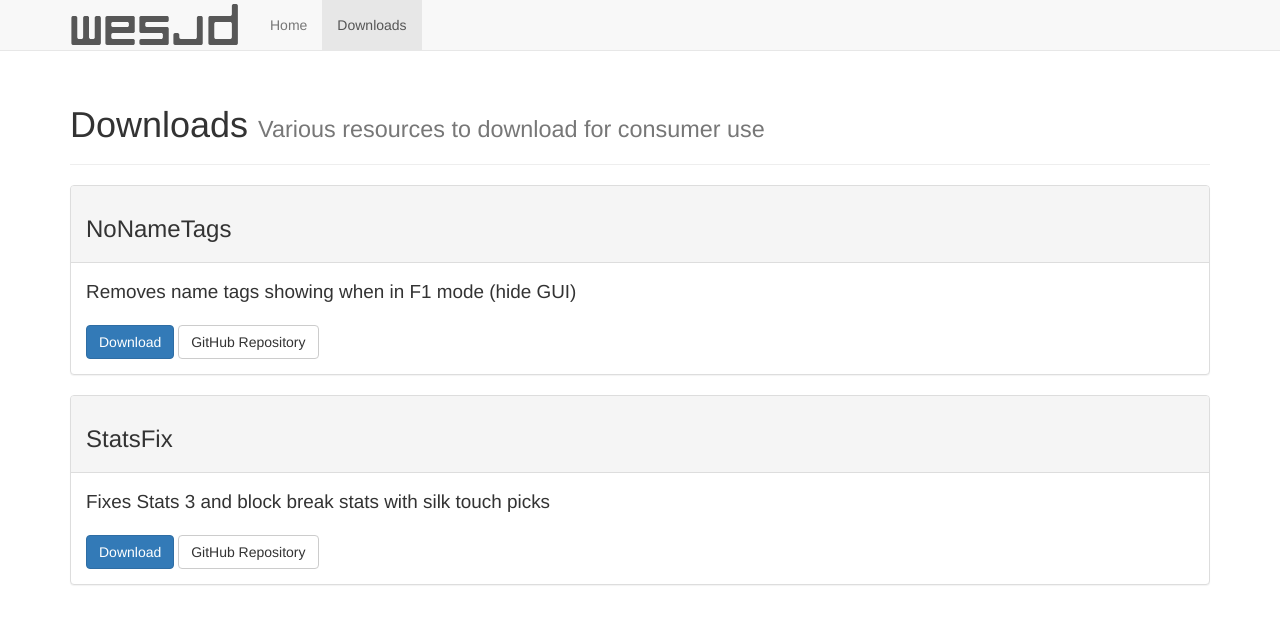
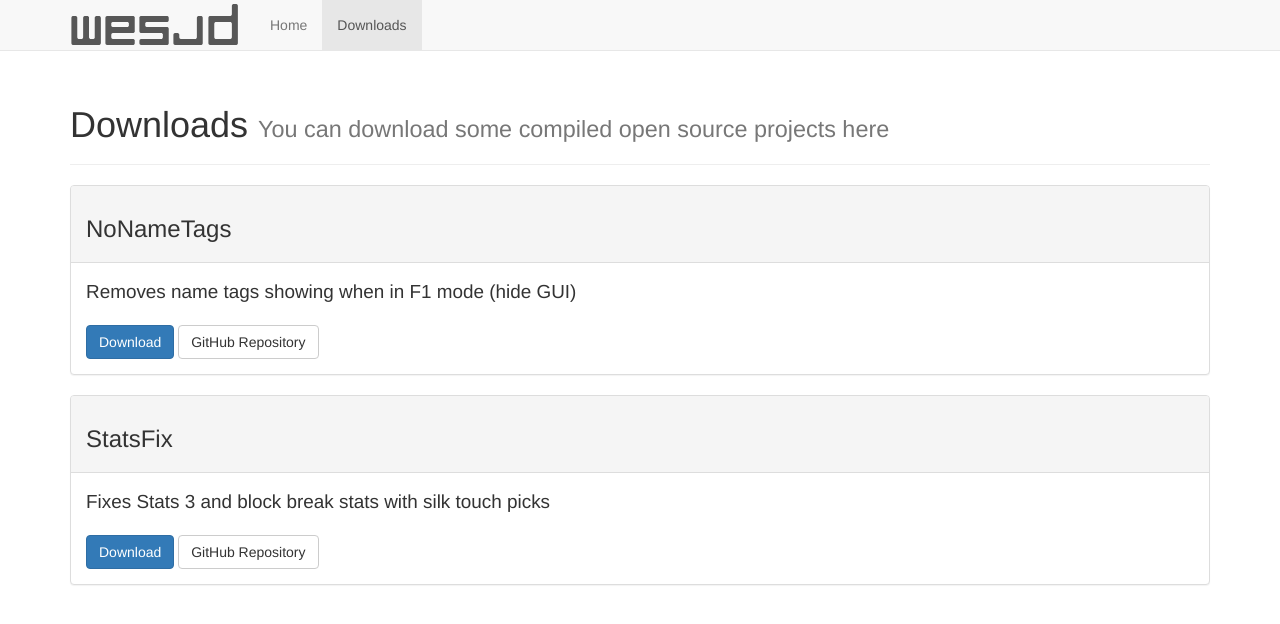
Before and after one commit to WesJD/WesJD.github.io, a plain HTML site: page downloads/index.html in a window 1280 px wide. Drawn offline with nearby package versions, Linux system fonts and the light colour scheme.

Commit message:
Better wording.

```diff
--- a/downloads/index.html
+++ b/downloads/index.html
@@ -32,7 +32,7 @@
 
     <div class="container">
       <div class="page-header">
-        <h1>Downloads <small>Various resources to download for consumer use</small></h1>
+        <h1>Downloads <small>You can download some compiled open source projects here</small></h1>
       </div>
       <div class="panel panel-default">
         <div class="panel-heading">
```
